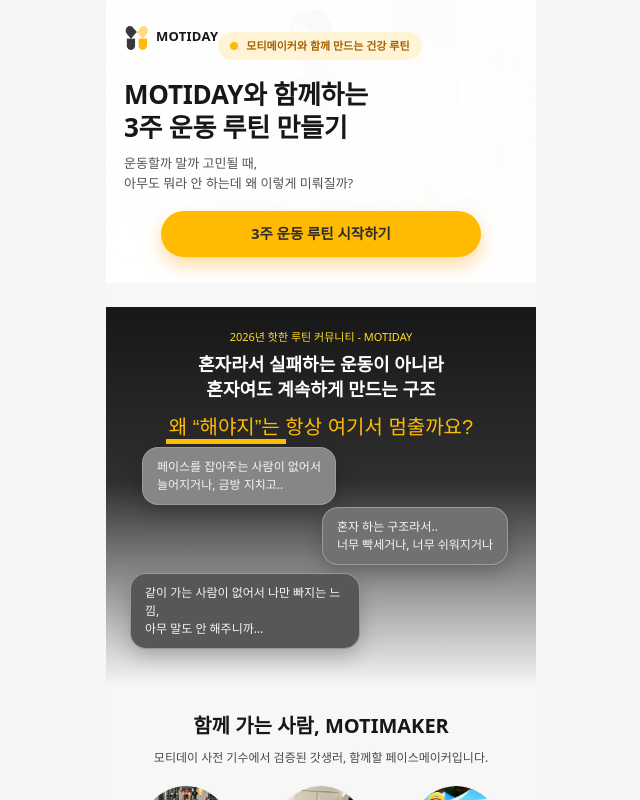
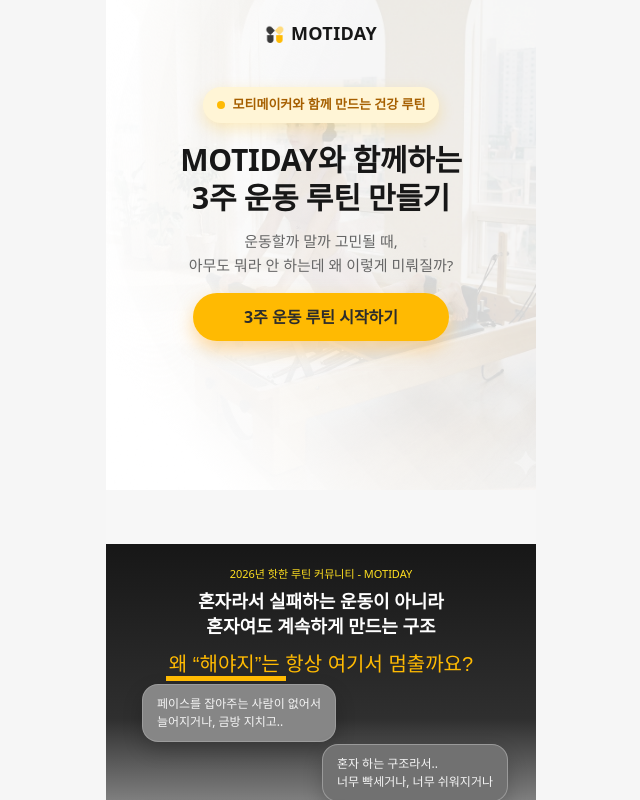
Before and after one commit to MEDILUX-club/Motiday_landing_page, a React (Vite) app: page / in a window 1280 px wide. Shown: the top 800 px of the page, without its empty margins (319-959 px from the left). Built offline with nearby package versions, Linux system fonts and the light colour scheme; a web font is replaced by a local one.

Commit message:
feat:hero

```diff
--- a/src/App.css
+++ b/src/App.css
@@ -15,18 +15,24 @@
   position: relative;
   border-radius: 0;
   overflow: hidden;
-  padding: 24px 18px 26px;
-  background: #fff;
+  padding: 20px 18px 34px;
+  background: transparent;
   box-shadow: none;
   isolation: isolate;
   background-size: cover;
-  background-position: center;
+  background-position: 70% -30px;
+  background-repeat: no-repeat;
+  display: flex;
+  flex-direction: column;
+  align-items: center;
+  text-align: center;
+  min-height: 520px;
 }
 
 .hero-overlay {
   position: absolute;
   inset: 0;
-  background: linear-gradient(180deg, rgba(255, 255, 255, 0.82) 10%, rgba(255, 255, 255, 0.9) 60%, #ffffff 100%);
+  background: rgba(255, 255, 255, 0);
   z-index: 0;
 }
 
@@ -36,17 +42,19 @@
   gap: 6px;
   position: relative;
   z-index: 1;
-  margin-bottom: 14px;
+  margin-bottom: 40px;
+  margin-top: 0;
 }
 
 .hero-logo-mark {
-  width: 26px;
-  height: 26px;
+  height: 18px;
+  width: auto;
+  display: block;
 }
 
 .hero-brand {
-  font-size: 13px;
-  font-weight: 700;
+  font-size: 18px;
+  font-weight: 600;
   letter-spacing: 0.02em;
 }
 
@@ -54,14 +62,15 @@
   display: inline-flex;
   align-items: center;
   gap: 8px;
-  padding: 6px 12px;
+  padding: 8px 14px;
   background: #fff5d6;
   color: #a65f00;
-  font-size: 11px;
+  font-size: 13px;
   font-weight: 600;
   border-radius: 999px;
   position: relative;
   z-index: 1;
+  box-shadow: 0 6px 16px rgba(255, 186, 2, 0.24);
 }
 
 .pill .dot {
@@ -73,33 +82,34 @@
 }
 
 .hero h1 {
-  margin: 14px 0 10px;
-  font-size: 26px;
-  line-height: 1.25;
+  margin: 18px 0 12px;
+  font-size: 30px;
+  line-height: 1.28;
   color: #171717;
   position: relative;
   z-index: 1;
   letter-spacing: -0.01em;
+  font-weight: 600;
 }
 
 .hero-sub {
-  margin: 0 0 18px;
-  color: #525252;
-  font-size: 13px;
-  line-height: 1.55;
+  margin: 0 0 16px;
+  color: #666666;
+  font-size: 15px;
+  line-height: 1.6;
   position: relative;
   z-index: 1;
 }
 
 .primary-cta {
   display: block;
-  width: 82%;
+  width: 65%;
   max-width: 320px;
-  min-width: 240px;
+  min-width: 220px;
   padding: 12px 18px;
   background: #ffba02;
   color: #2c2c2c;
-  font-size: 14.5px;
+  font-size: 16px;
   font-weight: 700;
   border: none;
   border-radius: 999px;
```
